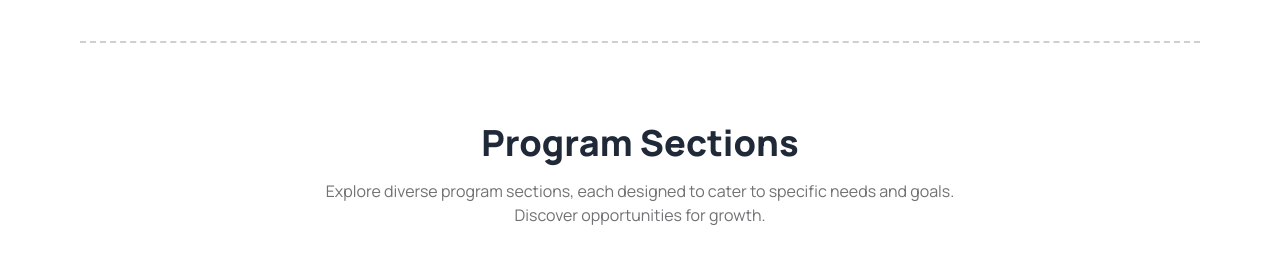
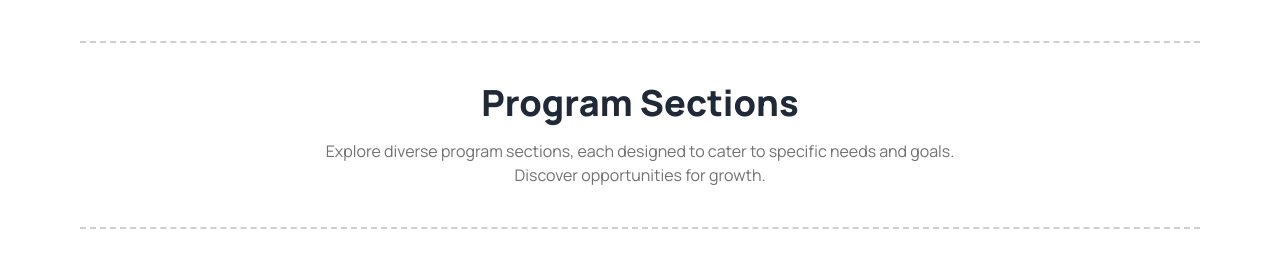
Before and after one commit to iamshihab2020/Assignment-3-hockeys-landing-pageg, a website built with Vite: page index.html in a window 1280 px wide. Shown: the part 1233-1499 px from the top of the page. Built offline with nearby package versions, Linux system fonts and the light colour scheme.

Commit message:
A modification

```diff
--- a/index.html
+++ b/index.html
@@ -191,7 +191,7 @@
 
         <!--! Program  -->
         <section class="my-10 px-4 md:px-15 lg:px-20">
-            <div class="py-10 text-center border-b-2 border-borderBgm border-dashed">
+            <div class="pb-10 text-center border-b-2 border-borderBgm border-dashed">
                 <h1 class="text-2xl md:text-4xl lg:text-4xl font-black">Program Sections</h1>
                 <p class="text-sm md:text-base lg:text-base mt-4 text-para">Explore diverse program sections, each
                     designed to cater to specific needs and goals. <br> Discover opportunities for growth. </p>
```
